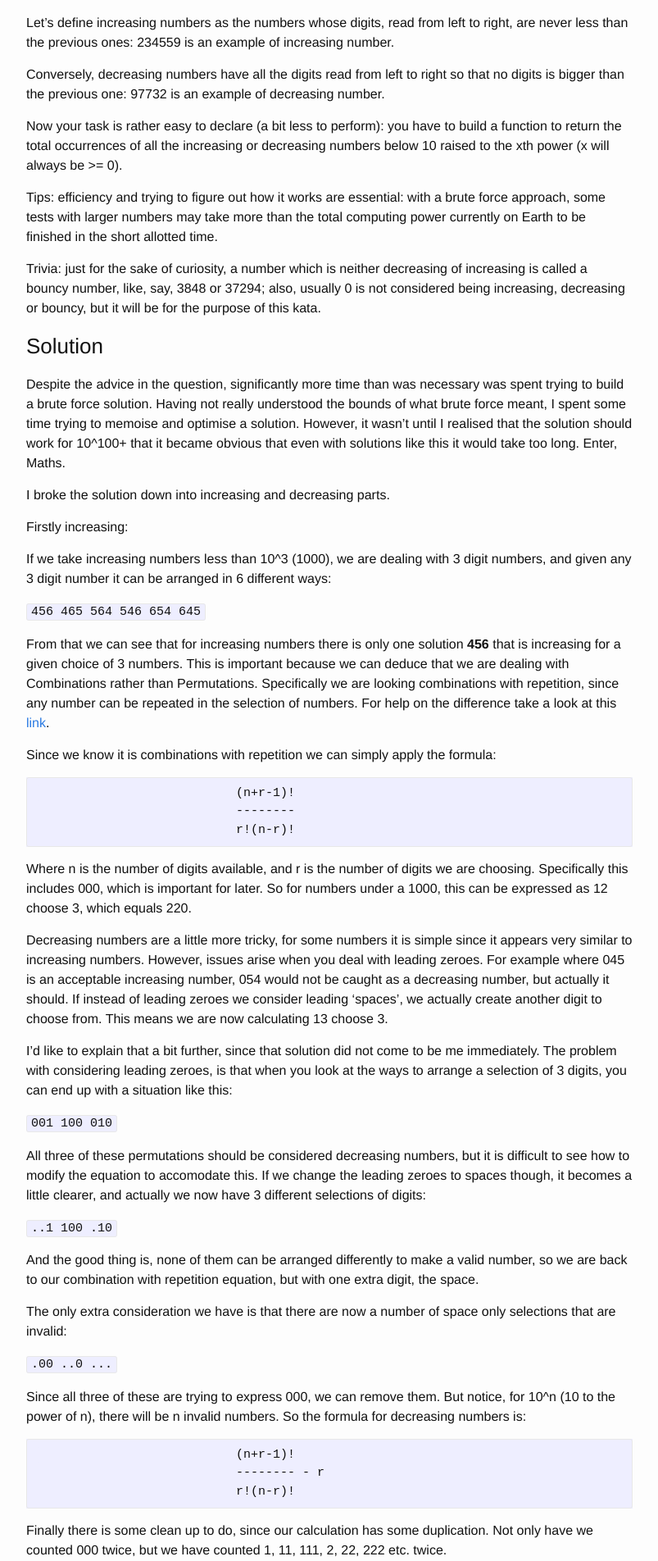
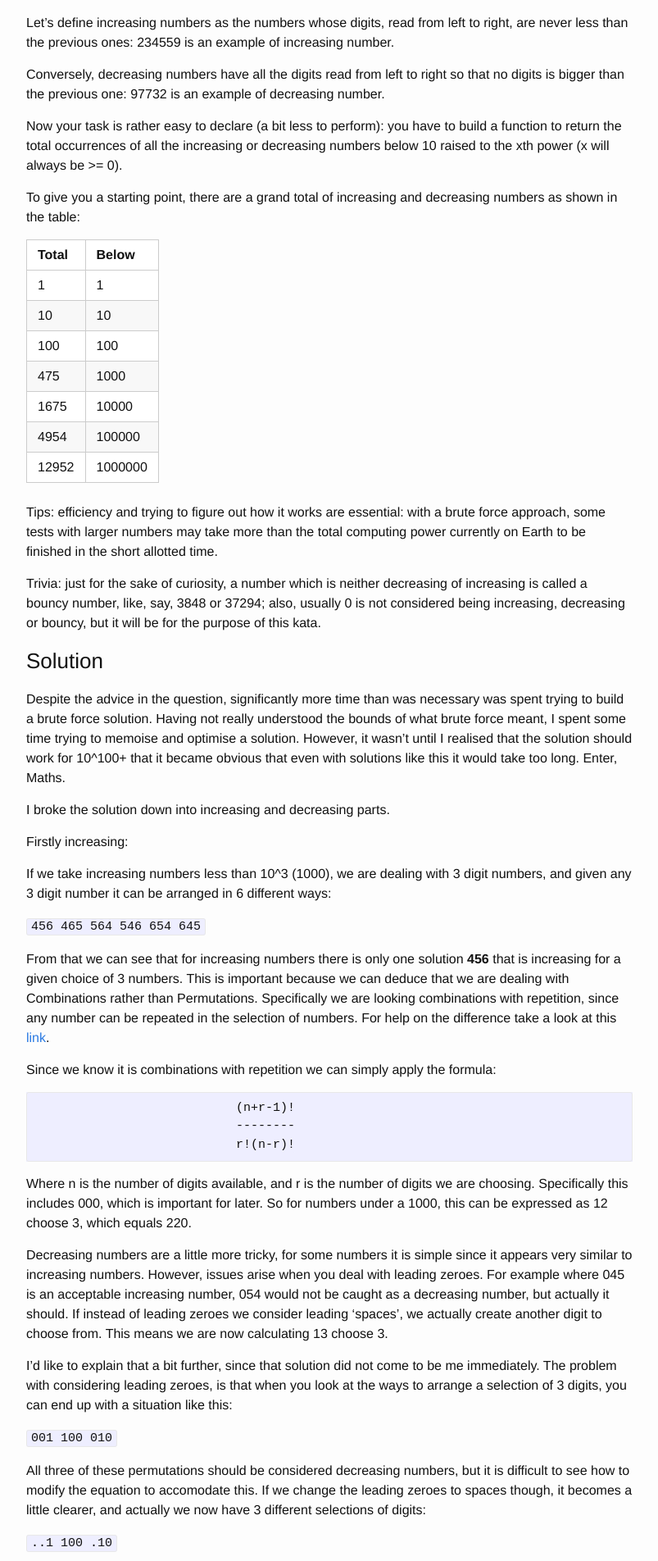
Before and after one commit to nickbdyer/nickbdyer.github.io, a Jekyll site: the page built from _posts/2016-06-04-ventiquattro.md, in a window 1280 px wide. Shown: the part 328-2232 px from the top of the page at 82% size, without its empty margins (238-1041 px from the left). Built offline with Jekyll 4.4.1, drawn with Linux system fonts in a browser that asks for light colours.

Commit message:
Adds back the table, and changes table formatting

```diff
--- a/_posts/2016-06-04-ventiquattro.md
+++ b/_posts/2016-06-04-ventiquattro.md
@@ -22,6 +22,20 @@ Now your task is rather easy to declare (a bit less to perform): you have to
 build a function to return the total occurrences of all the increasing or
 decreasing numbers below 10 raised to the xth power (x will always be >= 0).
 
+To give you a starting point, there are a grand total of increasing and
+decreasing numbers as shown in the table:
+
+| Total	| Below |
+| ------------- |
+| 1	    | 1 |
+| 10	  | 10 |
+| 100	  | 100 |
+| 475	  | 1000 |
+| 1675	| 10000 |
+| 4954	| 100000 |
+| 12952	| 1000000 |
+
+<br>
 Tips: efficiency and trying to figure out how it works are essential: with
 a brute force approach, some tests with larger numbers may take more than the
 total computing power currently on Earth to be finished in the short allotted
--- a/css/main.scss
+++ b/css/main.scss
@@ -59,16 +59,29 @@ $on-laptop:        800px;
   display: block;
 }
 
-table{
+table {
   border-collapse: collapse;
   border-spacing: 0;
-  border:2px solid #000000;
-}
-
-th{
-  border:2px solid #000000;
-}
-
-td{
-  border:1px solid #000000;
-}
+  padding: 0; }
+  table tr {
+    border-top: 1px solid #cccccc;
+    background-color: white;
+    margin: 0;
+    padding: 0; }
+    table tr:nth-child(2n) {
+      background-color: #f8f8f8; }
+    table tr th {
+      font-weight: bold;
+      border: 1px solid #cccccc;
+      text-align: left;
+      margin: 0;
+      padding: 6px 13px; }
+    table tr td {
+      border: 1px solid #cccccc;
+      text-align: left;
+      margin: 0;
+      padding: 6px 13px; }
+    table tr th :first-child, table tr td :first-child {
+      margin-top: 0; }
+    table tr th :last-child, table tr td :last-child {
+      margin-bottom: 0; }
```
